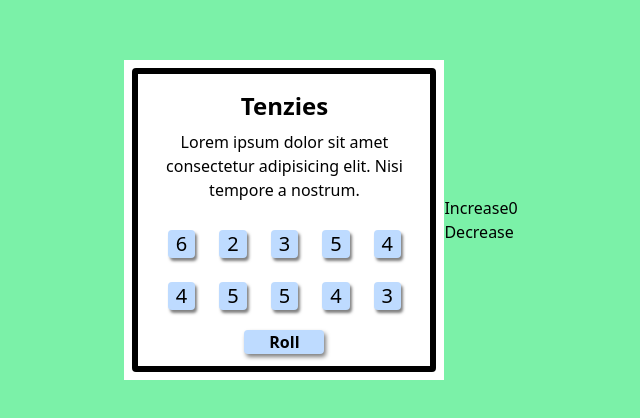
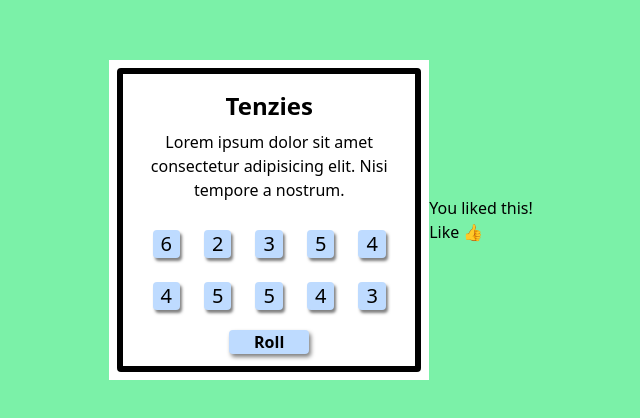
Before and after one commit to Watyekele/Tenzies-Practice, a React (Vite) app: page / in a window 1280 px wide. Shown: the part 180-598 px from the top of the page, without its empty margins (319-959 px from the left). Built offline with nearby package versions, Linux system fonts and the light colour scheme.

Commit message:
Practiced more about state toggling

```diff
--- a/src/assets/Gpt.jsx
+++ b/src/assets/Gpt.jsx
@@ -2,21 +2,26 @@ import { useState } from "react";
 
 export default function Gpt() {
   const [count, setcount] = useState(0);
-  function Increase() {
-    setcount(count + 1);
+
+  const [liked, setLiked] = useState(true);
+
+  function handleClick() {
+    setLiked((prevState) => !prevState);
   }
 
-  function Decrease() {
-    setcount((prevCount) => Math.max(prevCount - 1, 0));
+  function Messageshown() {
+    if (liked) {
+      return <p>You liked this!</p>;
+    } else {
+      return <p>Oooh Really??</p>;
+    }
   }
 
   return (
     <div>
-      <button onClick={Increase}>Increase</button>
+      {Messageshown()}
 
-      {count}
-      <br />
-      <button onClick={Decrease}>Decrease</button>
+      <button onClick={handleClick}>{liked ? "Like 👍" : "Unlike 👎"} </button>
     </div>
   );
 }
```
